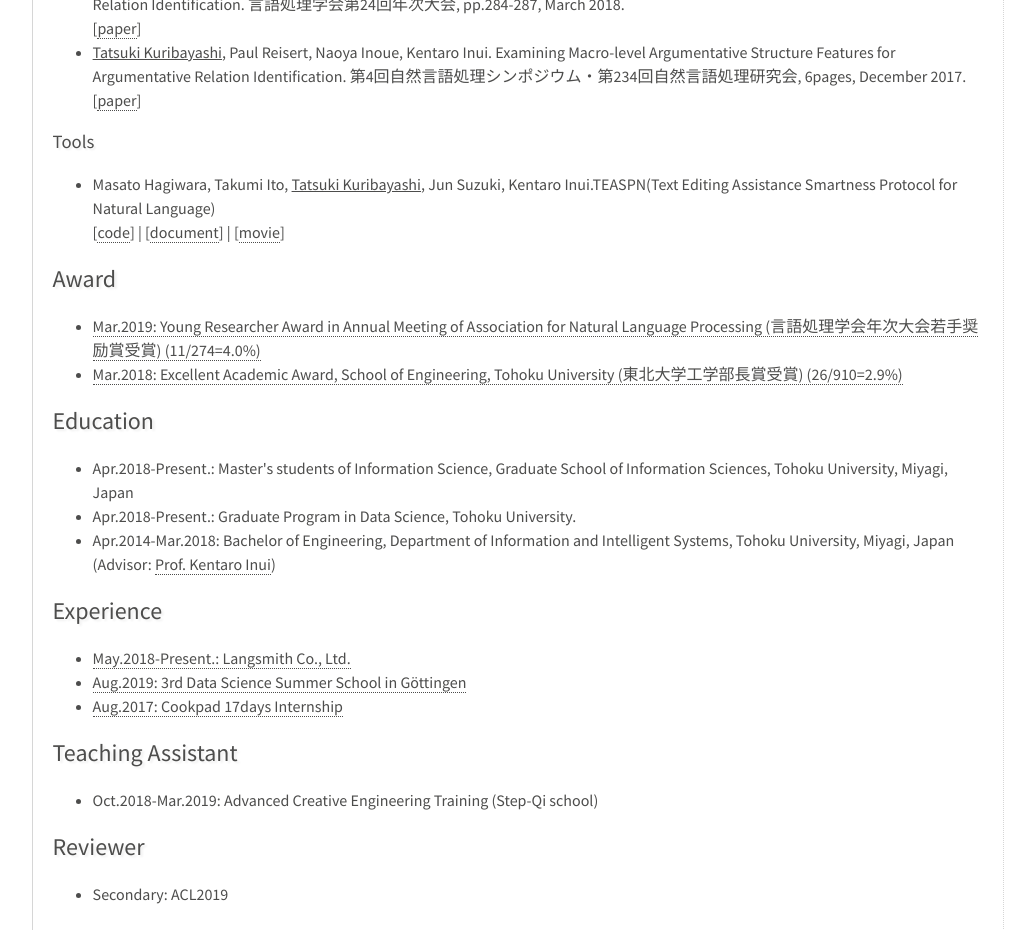
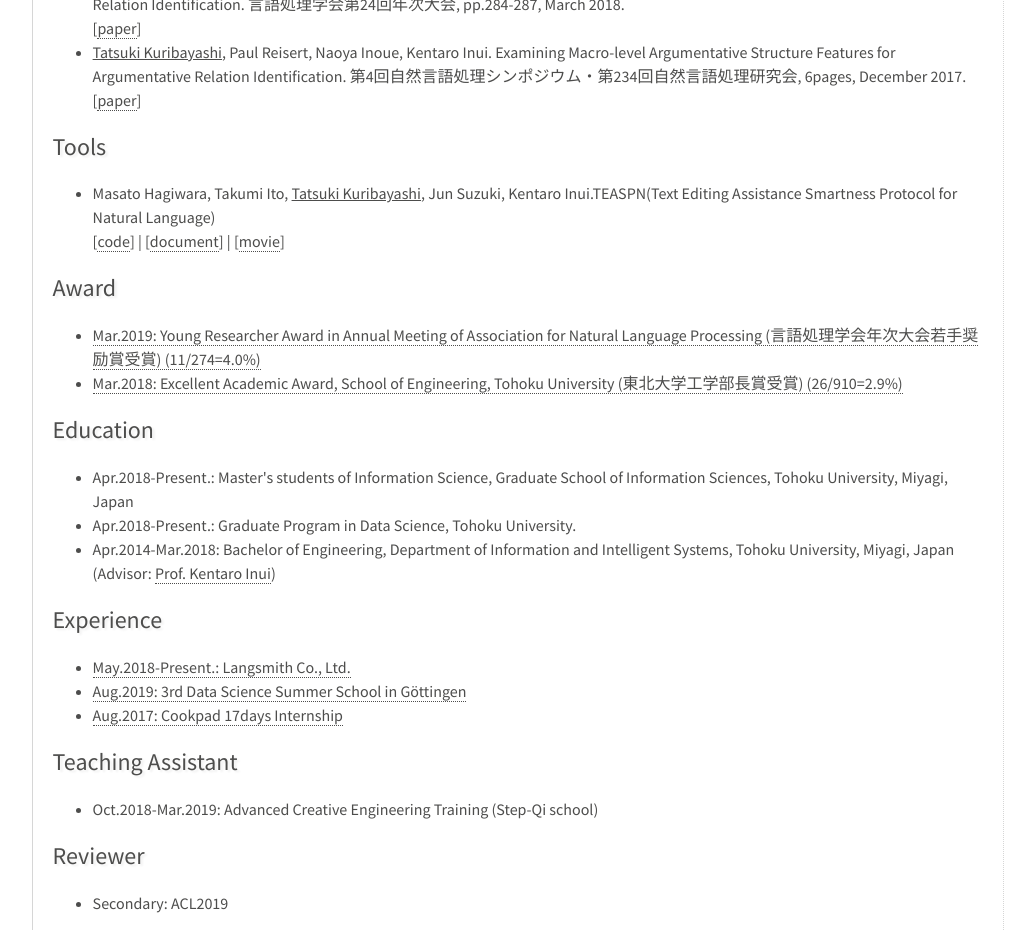
Before and after one commit to kuribayashi4/kuribayashi4.github.io, a plain HTML site: page index.html in a window 1280 px wide. Shown: the part 1100-2030 px from the top of the page, without its empty margins (122-1157 px from the left). Drawn offline with Linux system fonts and the light colour scheme.

Commit message:
Update documentation

```diff
--- a/index.html
+++ b/index.html
@@ -56,7 +56,7 @@ In Proceedings of The 5th Workshop on Argument Mining, pp.79-89, 2018/11.
     <li><u>Tatsuki Kuribayashi</u>, Paul Reisert, Naoya Inoue and Kentaro Inui. Towards Exploiting Argumentative Context for Argumentative Relation Identification. 言語処理学会第24回年次大会, pp.284-287, March 2018.<br>[<a href="https://www.anlp.jp/proceedings/annual_meeting/2018/pdf_dir/A2-4.pdf">paper</a>]</li>
     <li><u>Tatsuki Kuribayashi</u>, Paul Reisert, Naoya Inoue, Kentaro Inui. Examining Macro-level Argumentative Structure Features for Argumentative Relation Identification. 第4回自然言語処理シンポジウム・第234回自然言語処理研究会, 6pages, December 2017.<br>[<a href="https://ipsj.ixsq.nii.ac.jp/ej/index.php?active_action=repository_view_main_item_detail&page_id=13&block_id=8&item_id=185029&item_no=1">paper</a>]</li>
 </ul>
-<h3>Tools</h3>
+<h2>Tools</h2>
 <ul>
     <li>Masato Hagiwara, Takumi Ito, <u>Tatsuki Kuribayashi</u>, Jun Suzuki, Kentaro Inui.TEASPN(Text Editing Assistance Smartness Protocol for Natural Language)<br>[<a href="https://github.com/teaspn/teaspn-sdk">code</a>] | [<a href="https://www.teaspn.org/">document</a>] | [<a href="https://www.youtube.com/watch?v=9DNqpudDehM">movie</a>]</li>
 </ul>
```
